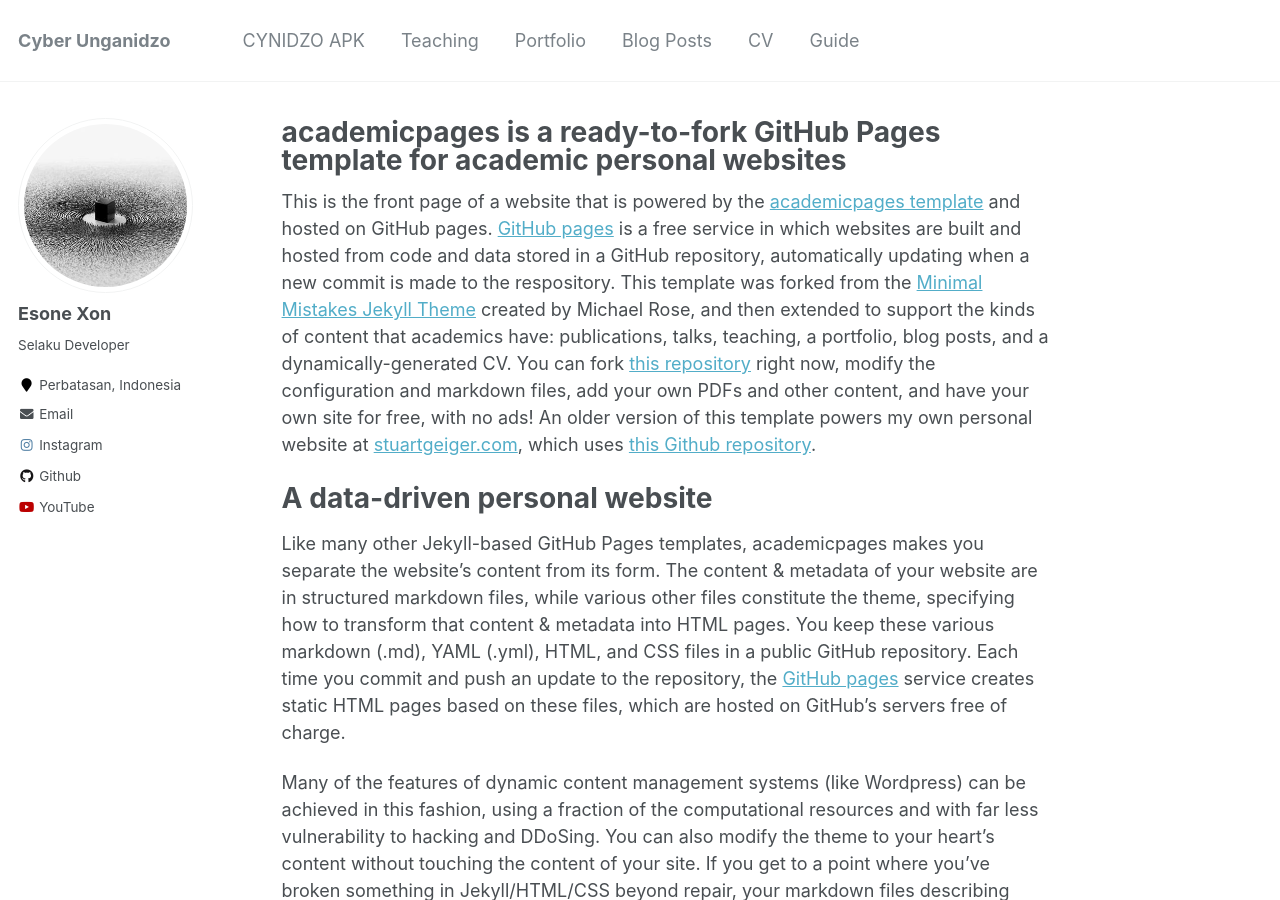
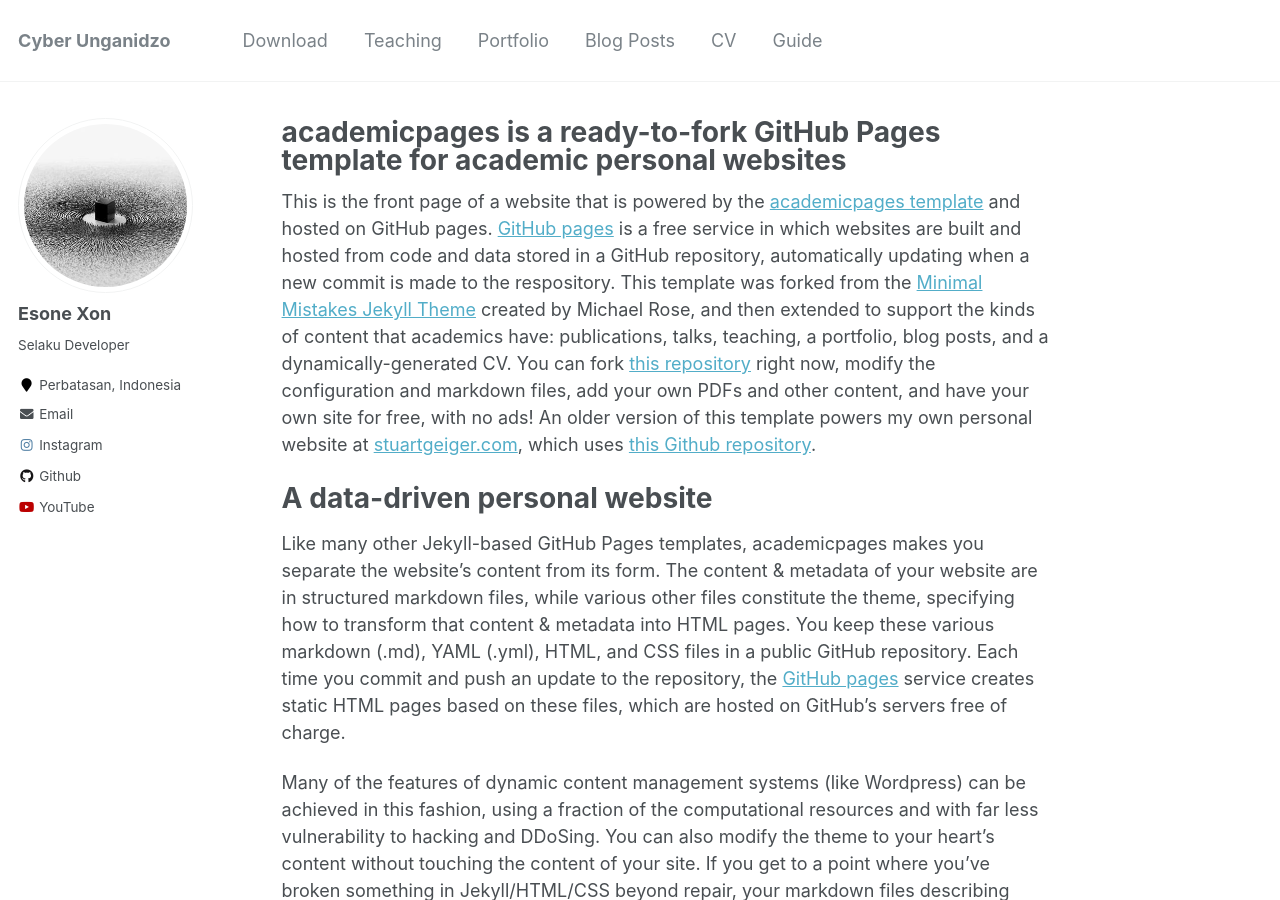
Before and after one commit to esoneXon/esoneXon.github.io, a Jekyll site: the page built from _pages/about.md, in a window 1280 px wide and 900 px high. Built offline with Jekyll 4.4.1, drawn with Linux system fonts in a browser that asks for light colours.

Commit message:
Update navigation.yml

```diff
--- a/_data/navigation.yml
+++ b/_data/navigation.yml
@@ -1,6 +1,6 @@
 # main links links
 main:
-  - title: "CYNIDZO APK"
+  - title: "Download"
     url: /download/
 
   - title: "Teaching"
```
